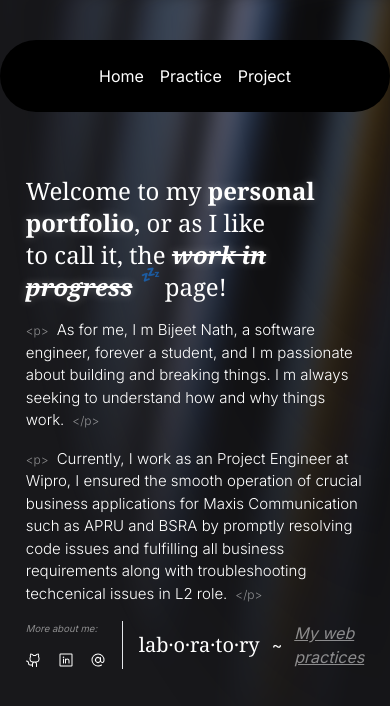
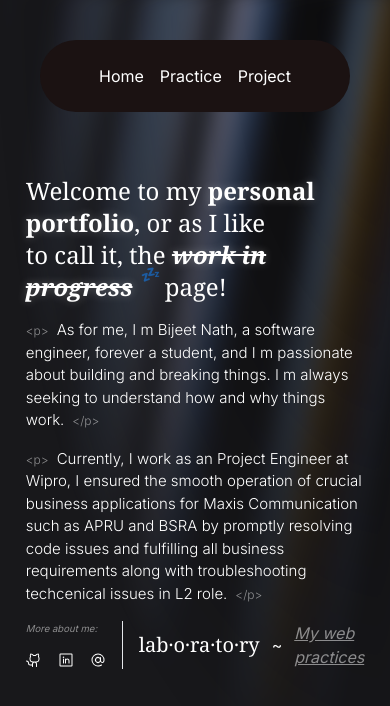
Before and after one commit to bbiijjeett/portfolio_next, a Next.js app: page / in a window 390 px wide. Shown: the top 706 px of the page. Built offline with nearby package versions, Linux system fonts and the light colour scheme.

Commit message:
navbar fixed for mobile view

```diff
--- a/src/components/Navbar.tsx
+++ b/src/components/Navbar.tsx
@@ -13,7 +13,10 @@ const Navbar = ({ className }: { className?: string }) => {
   const [active, setActive] = useState<string | null>(null);
   return (
     <div
-      className={cn("fixed top-10 inset-x-0 max-w-2xl mx-auto z-50", className)}
+      className={cn(
+        "fixed top-10 px-10 inset-x-0 max-w-2xl mx-auto z-50",
+        className
+      )}
     >
       <Menu setActive={setActive}>
         <Link href="/">
--- a/src/components/ui/navbar-menu.tsx
+++ b/src/components/ui/navbar-menu.tsx
@@ -70,7 +70,7 @@ export const Menu = ({
   return (
     <nav
       onMouseLeave={() => setActive(null)} // resets the state
-      className="relative rounded-full boder border-transparent dark:bg-black dark:border-white/[0.2] bg-white shadow-input flex justify-center  space-x-4 px-8 py-6 "
+      className="relative rounded-full boder border-transparent dark:bg-[#1B1212] dark:border-white/[0.2] bg-white shadow-input flex justify-center  space-x-4 px-8 py-6 "
     >
       {children}
     </nav>
```
